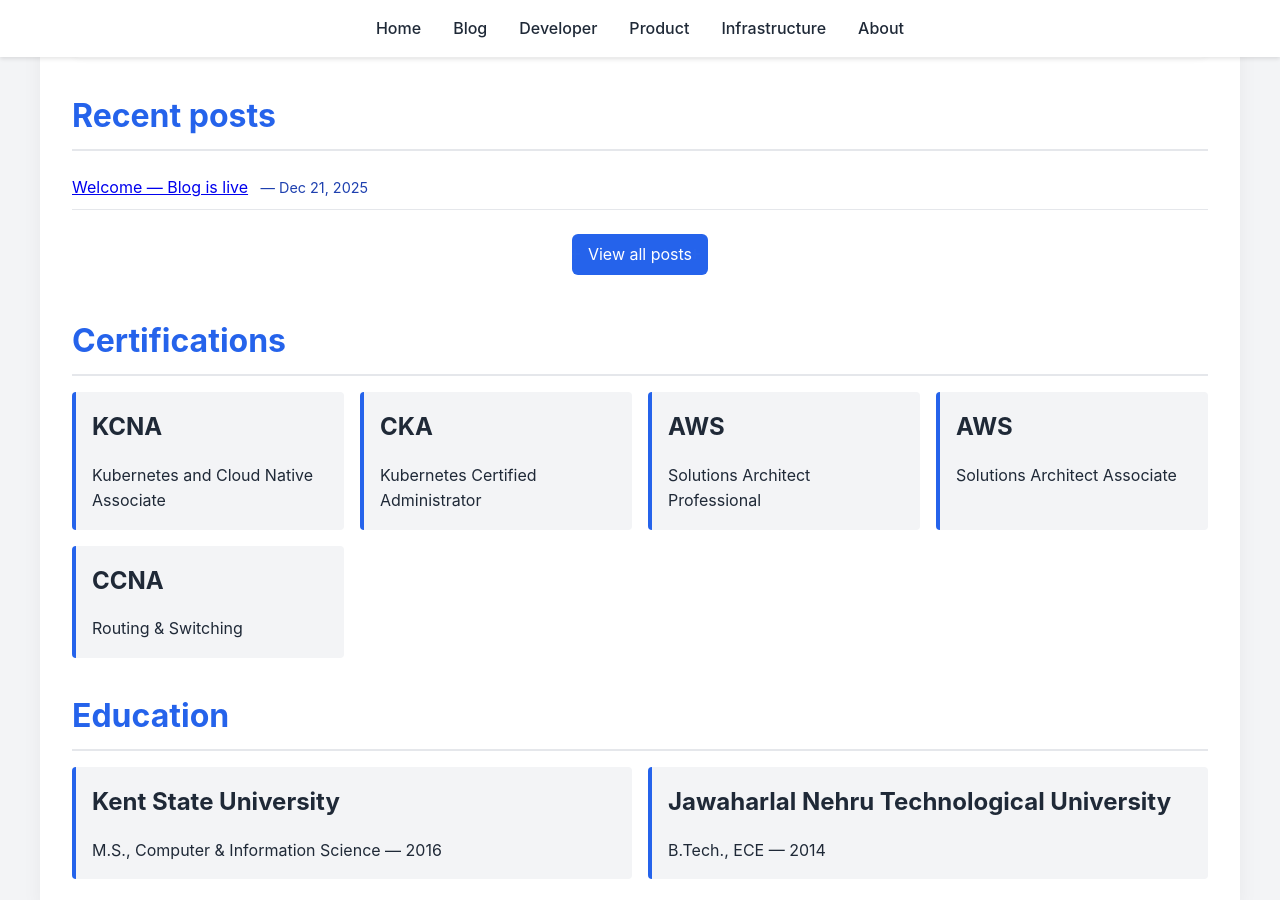
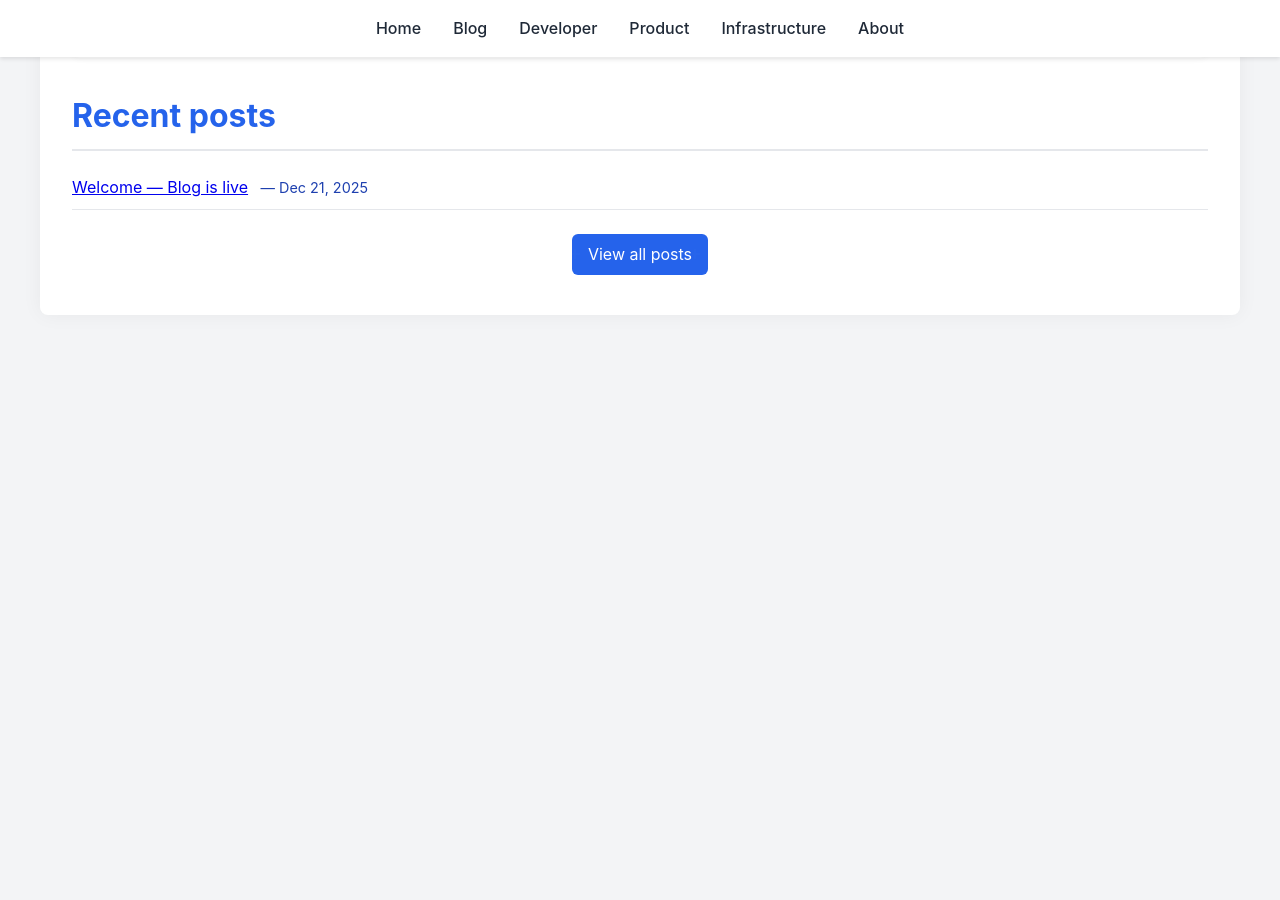
Before and after one commit to vviswaroop/vviswaroop.github.io, a Jekyll site: the page built from index.html, in a window 1280 px wide and 900 px high, scrolled down 531 px. Built offline with Jekyll 4.4.1, drawn with Linux system fonts in a browser that asks for light colours; after the commit the page ends 900 px from its top, so only the background shows below that.

Commit message:
feat(site): minimal homepage + topics + tag pipeline; move certs to About; a11y

```diff
--- a/index.html
+++ b/index.html
@@ -38,43 +38,3 @@ title: Home
   </ul>
   <p style="text-align:center;margin-top:1rem;"><a href="/blog/" class="btn">View all posts</a></p>
 </section>
-
-<section id="certifications">
-  <h2>Certifications</h2>
-  <div class="cert-grid">
-    <div class="cert-item">
-      <h3>KCNA</h3>
-      <p>Kubernetes and Cloud Native Associate</p>
-    </div>
-    <div class="cert-item">
-      <h3>CKA</h3>
-      <p>Kubernetes Certified Administrator</p>
-    </div>
-    <div class="cert-item">
-      <h3>AWS</h3>
-      <p>Solutions Architect Professional</p>
-    </div>
-    <div class="cert-item">
-      <h3>AWS</h3>
-      <p>Solutions Architect Associate</p>
-    </div>
-    <div class="cert-item">
-      <h3>CCNA</h3>
-      <p>Routing & Switching</p>
-    </div>
-  </div>
-</section>
-
-<section id="education">
-  <h2>Education</h2>
-  <div class="cert-grid">
-    <div class="cert-item">
-      <h3>Kent State University</h3>
-      <p>M.S., Computer & Information Science — 2016</p>
-    </div>
-    <div class="cert-item">
-      <h3>Jawaharlal Nehru Technological University</h3>
-      <p>B.Tech., ECE — 2014</p>
-    </div>
-  </div>
-</section>
```
Also changed, not shown: index.md (+0 -22 lines).
